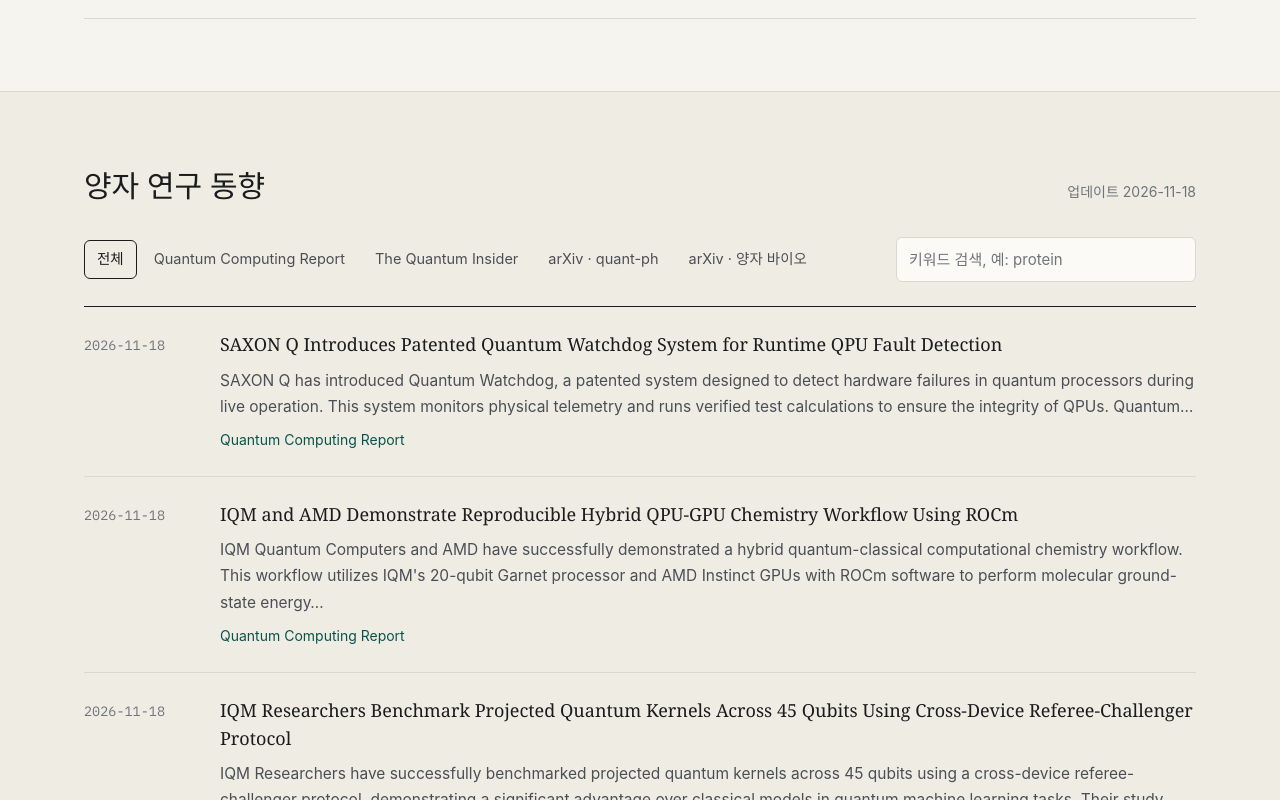
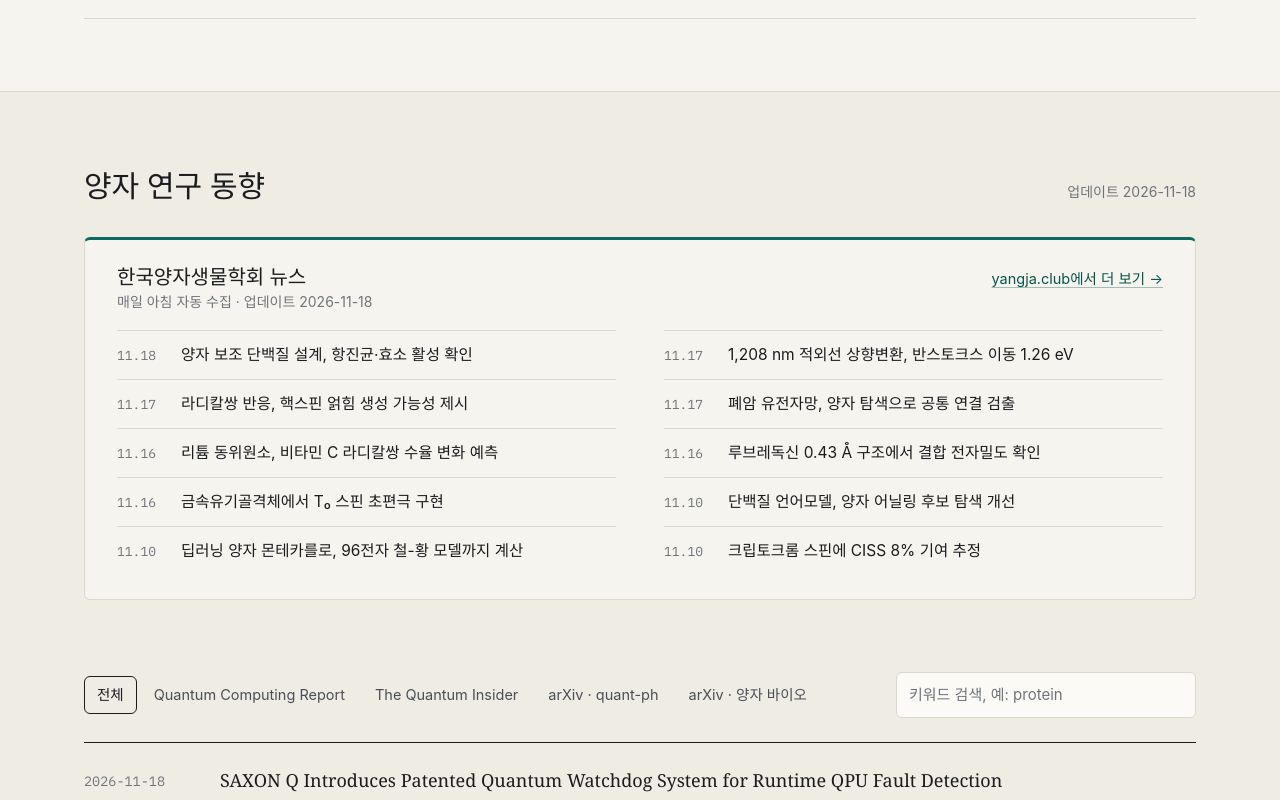
Before and after one commit to TKEIBIO/quantum-ai-bio-lab, a plain HTML site: page quantum-ai-bio-lab/news.html in a window 1280 px wide. Shown: the part 542-1342 px from the top of the page. Drawn offline with Linux system fonts and the light colour scheme; a web font is replaced by a local one.

Commit message:
Enhance news section with styles and structure
Added styles for the Korean Quantum Biology Society news section and updated the HTML structure to include a new aside element for displaying news.

```diff
--- a/quantum-ai-bio-lab/news.html
+++ b/quantum-ai-bio-lab/news.html
@@ -10,6 +10,20 @@
   <link rel="stylesheet" href="https://fonts.googleapis.com/css2?family=IBM+Plex+Mono:wght@400;500&family=Noto+Serif+KR:wght@500;600&display=swap">
   <link rel="stylesheet" href="https://cdn.jsdelivr.net/gh/orioncactus/pretendard@v1.3.9/dist/web/static/pretendard.min.css">
   <link rel="stylesheet" href="assets/css/style.css">
+  <style>
+    /* 한국양자생물학회 뉴스 창 */
+    .society { border: 1px solid var(--rule); border-top: 3px solid var(--accent); background: var(--paper); border-radius: 6px; padding: var(--s5) var(--s6); margin-bottom: var(--s8); }
+    .society-head { display: flex; align-items: baseline; justify-content: space-between; gap: var(--s4); flex-wrap: wrap; margin-bottom: var(--s4); }
+    .society-head h3 { font-size: 20px; }
+    .society-head .note { margin: 0; }
+    .society-head a { font-size: 14.5px; white-space: nowrap; }
+    .society ol { list-style: none; margin: 0; padding: 0; display: grid; grid-template-columns: repeat(2, minmax(0, 1fr)); column-gap: var(--s7); }
+    .society li { display: grid; grid-template-columns: 52px minmax(0, 1fr); gap: var(--s3); padding: var(--s3) 0; border-top: 1px solid var(--rule); }
+    .society time { color: var(--ink-3); font-family: var(--mono); font-size: 13px; padding-top: 2px; }
+    .society li a { color: var(--ink); text-decoration: none; font-size: 15.5px; line-height: 1.5; }
+    .society li a:hover { color: var(--accent); text-decoration: underline; }
+    @media (max-width: 720px) { .society { padding: var(--s4); } .society ol { grid-template-columns: 1fr; } }
+  </style>
 </head>
 <body>
 <main id="main">
@@ -24,6 +38,13 @@
 
   <section class="block tint"><div class="wrap">
     <div class="sec-head"><h2>양자 연구 동향</h2><span class="note" id="updated"></span></div>
+    <aside class="society" aria-labelledby="kqbs-title">
+      <div class="society-head">
+        <div><h3 id="kqbs-title">한국양자생물학회 뉴스</h3><p class="note" id="kqbs-updated"></p></div>
+        <a href="https://yangja.club/news" target="_blank" rel="noopener">yangja.club에서 더 보기 →</a>
+      </div>
+      <ol id="kqbs"></ol>
+    </aside>
     <div class="toolbar">
       <div class="filters" id="filters" role="group" aria-label="출처"></div>
       <input class="search" id="q" type="search" placeholder="키워드 검색, 예: protein" aria-label="뉴스 검색">
@@ -41,6 +62,15 @@
       document.getElementById("q-news").innerHTML = list.slice(0, 60).map(newsItem).join("")
         || `<p class="empty">${items.length ? "찾는 소식이 없습니다. 검색어를 바꿔 보세요." : "첫 자동 수집이 끝나면 여기에 표시됩니다."}</p>`;
     }
+    loadJSON("data/yangja-news.json").then(k => {
+      const list = (k && k.items) || [];
+      const md = d => { const t = new Date(d); return isNaN(t) ? "" : `${t.getMonth() + 1}.${String(t.getDate()).padStart(2, "0")}`; };
+      document.getElementById("kqbs").innerHTML = list.slice(0, 10).map(n => `
+        <li><time datetime="${esc(n.date || "")}">${md(n.date)}</time>
+          <a href="${esc(n.url)}" target="_blank" rel="noopener">${esc(n.title)}</a></li>`).join("")
+        || '<li><span></span><span class="note">소식을 불러오지 못했습니다.</span></li>';
+      if (k && k.updated) document.getElementById("kqbs-updated").textContent = "매일 아침 자동 수집 · 업데이트 " + fmtDate(k.updated);
+    });
     Promise.all([loadJSON("data/news.json"), loadJSON("data/quantum-news.json")]).then(([lab, q]) => {
       document.getElementById("lab-news").innerHTML = (lab || []).map(newsItem).join("") || '<p class="empty">아직 소식이 없습니다.</p>';
       items = (q && q.items) || [];
```
